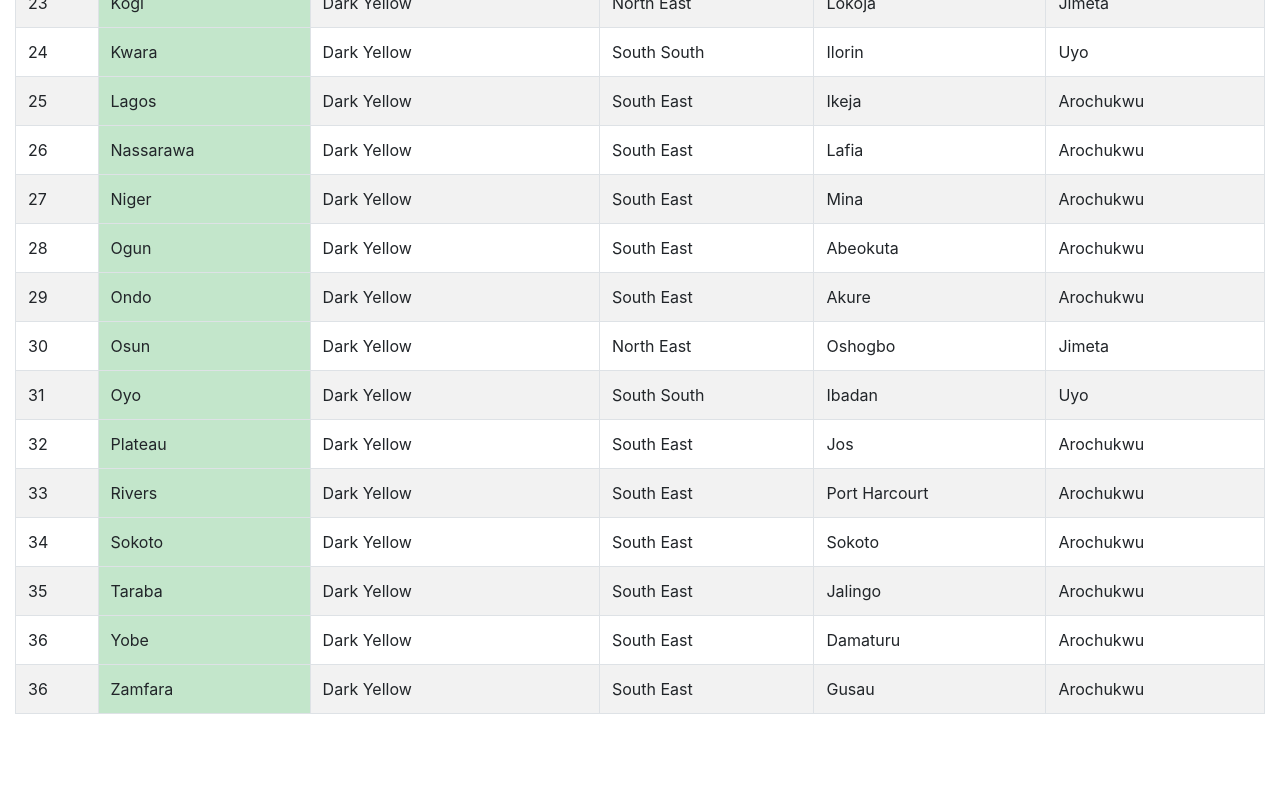
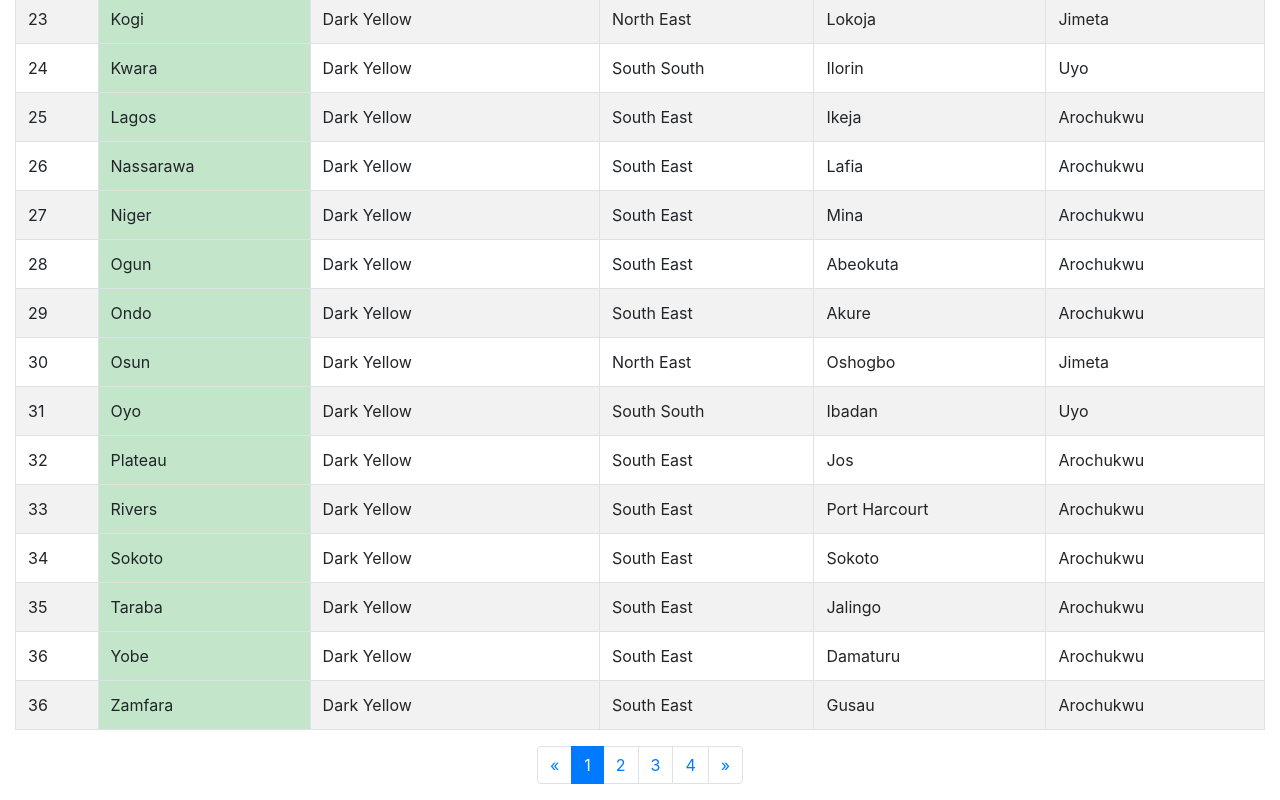
Before and after one commit to samuel18/bootstrap_static_website, a website: page states.html in a window 1280 px wide. Shown: the part 1774-2574 px from the top of the page. Before the commit the page ends 2504 px from the top, so only its background shows below. Drawn offline with nearby package versions, Linux system fonts and the light colour scheme.

Commit message:
pagination in states page

```diff
--- a/states.html
+++ b/states.html
@@ -62,7 +62,7 @@
             </div>
         </nav>
         <div>
-            <img src="images/sport.jpg" class="img-fluid" alt="National theatre">
+            <img src="images/wazobia.jpg" class="img-fluid" style="width:100%; height:500px;" alt="Wazobia">
         </div>
 
         <div class="container-fluid">
@@ -421,6 +421,14 @@
                 </table>
 
             </div>
+            <ul class="pagination justify-content-center">
+                <li class="page-item"><a href="#" class="page-link">&laquo;</a></li>
+                <li class="page-item active"><a href="#" class="page-link">1</a></li>
+                <li class="page-item"><a href="#" class="page-link">2</a></li>
+                <li class="page-item"><a href="#" class="page-link">3</a></li>
+                <li class="page-item"><a href="#" class="page-link">4</a></li>
+                <li class="page-item"><a href="#" class="page-link">&raquo;</a></li>
+            </ul>
 
         </div>
 
```
Also changed, not shown: images/wazobia.jpg (added).
